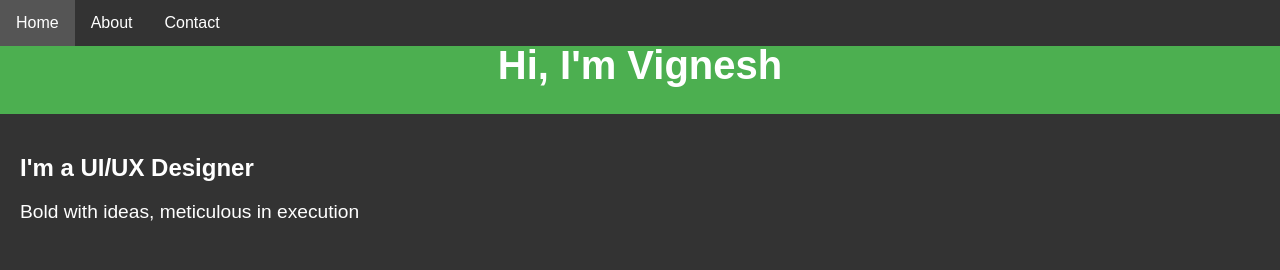
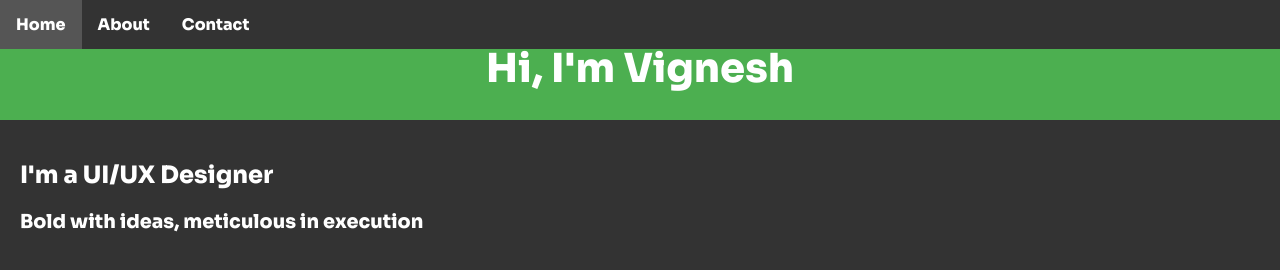
Before and after one commit to Vig25nesh/web-development-project, a plain HTML site: page index.html in a window 1280 px wide. Drawn offline with Linux system fonts and the light colour scheme.

Commit message:
Adding Google Fonts Sora

```diff
--- a/index.html
+++ b/index.html
@@ -5,6 +5,9 @@
     <meta name="viewport" content="width=device-width, initial-scale=1.0">
     <title>Vignesh's Portfolio</title>
     <link rel="stylesheet" href="style.css"> <!-- Link to the CSS file -->
+    <link rel="preconnect" href="https://fonts.googleapis.com">
+    <link rel="preconnect" href="https://fonts.gstatic.com" crossorigin>
+    <link href="https://fonts.googleapis.com/css2?family=Sora:wght@800&display=swap" rel="stylesheet">
 </head>
 <body>
 
--- a/style.css
+++ b/style.css
@@ -1,7 +1,7 @@
 /* styles.css */
 
 body {
-    font-family: 'Quando', sans-serif;
+    font-family: 'Sora', sans-serif;
     margin: 0;
     padding: 0;
     background-color: #333; /* Set dark background color */
```
